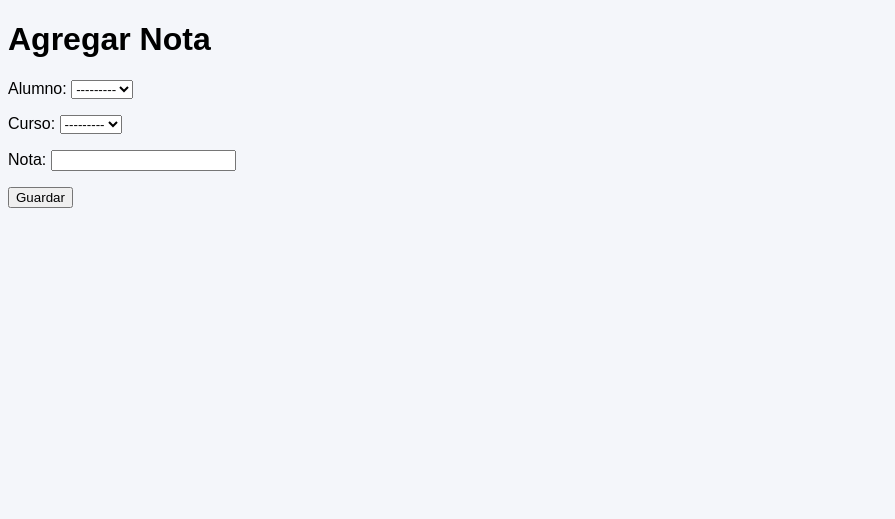
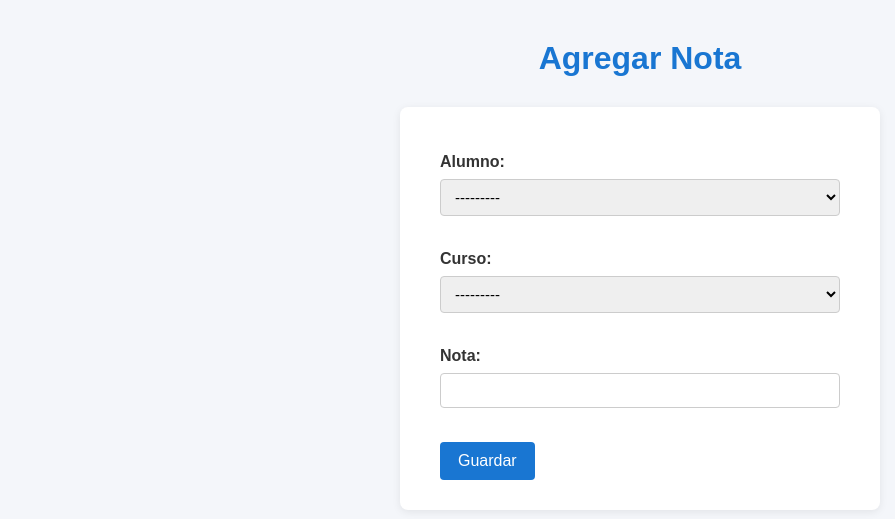
Before and after one commit to romich1307/Pweb_Laboratorio06, a Django app: page /agregar_nota/ in a window 1280 px wide. Shown: the top 519 px of the page, without its empty margins (0-895 px from the left). Run offline with Django 5.2, Linux system fonts and the light colour scheme; data that the repository does not hold is empty.

Commit message:
Añadiendo estilos a nuestra página

```diff
--- a/administracion/static/administracion/styles.css
+++ b/administracion/static/administracion/styles.css
@@ -1,4 +1,78 @@
 body {
     background-color: #f4f6fa;
     font-family: Arial, sans-serif;
+    margin: 0;
+    padding: 0;
 }
+
+h1 {
+    color: #1976d2;
+    text-align: center;
+    margin-top: 40px;
+    margin-bottom: 30px;
+}
+
+form {
+    background: #fff;
+    padding: 30px 40px;
+    margin: 30px auto;
+    border-radius: 8px;
+    box-shadow: 0 2px 8px rgba(0,0,0,0.08);
+    max-width: 400px;
+}
+
+label {
+    display: block;
+    margin-bottom: 8px;
+    font-weight: bold;
+    color: #333;
+}
+
+input, select, textarea {
+    width: 100%;
+    padding: 8px 10px;
+    margin-bottom: 18px;
+    border: 1px solid #ccc;
+    border-radius: 4px;
+    box-sizing: border-box;
+    font-size: 15px;
+}
+
+button, input[type="submit"] {
+    background: #1976d2;
+    color: #fff;
+    border: none;
+    padding: 10px 18px;
+    border-radius: 4px;
+    cursor: pointer;
+    font-size: 16px;
+    transition: background 0.2s;
+}
+
+button:hover, input[type="submit"]:hover {
+    background: #1565c0;
+}
+
+ul {
+    max-width: 400px;
+    margin: 40px auto;
+    padding: 0;
+    list-style: none;
+}
+
+ul li {
+    margin: 15px 0;
+    text-align: center;
+}
+
+a {
+    color: #1976d2;
+    text-decoration: none;
+    font-weight: bold;
+    transition: color 0.2s;
+}
+
+a:hover {
+    color: #1565c0;
+    text-decoration: underline;
+}
```
